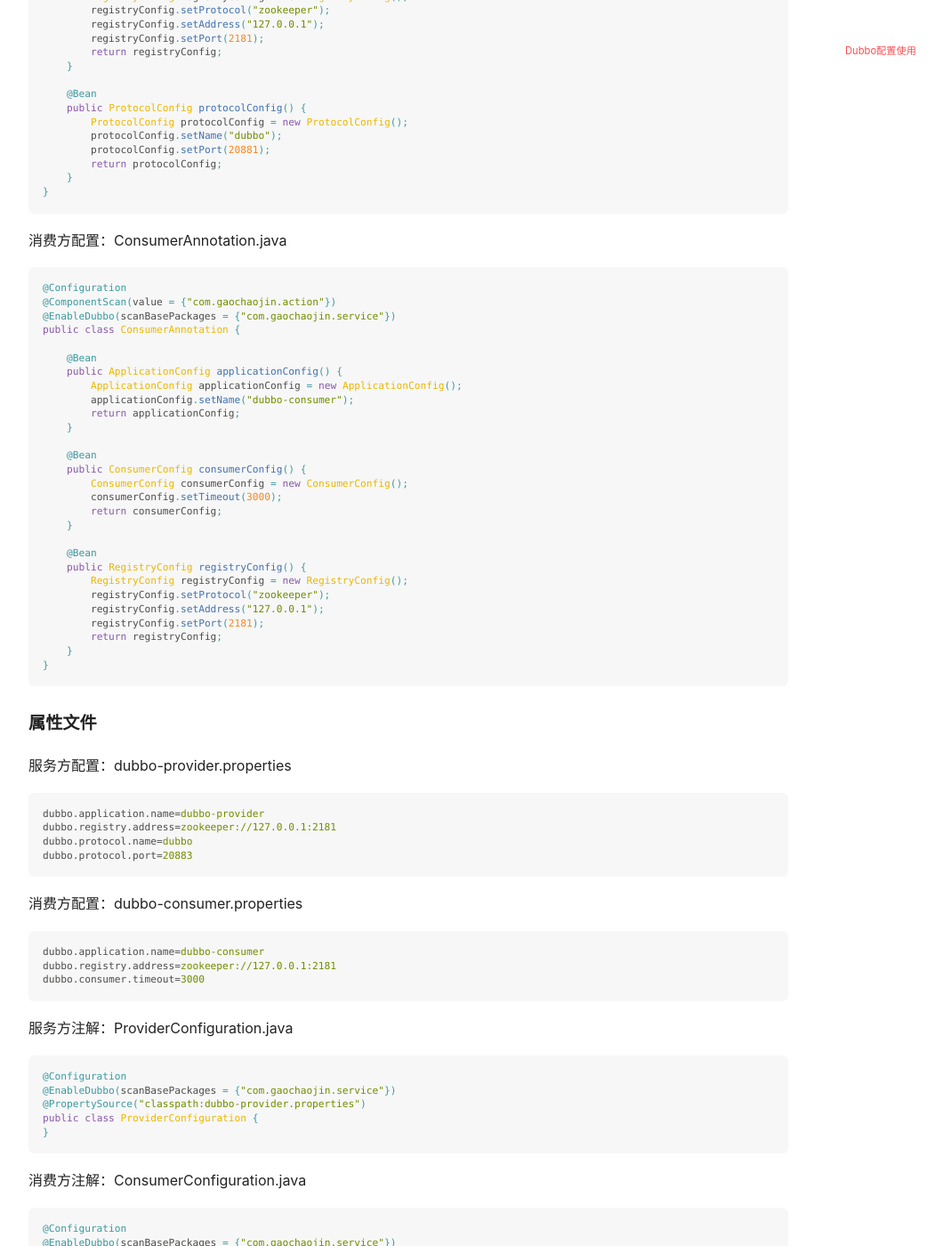
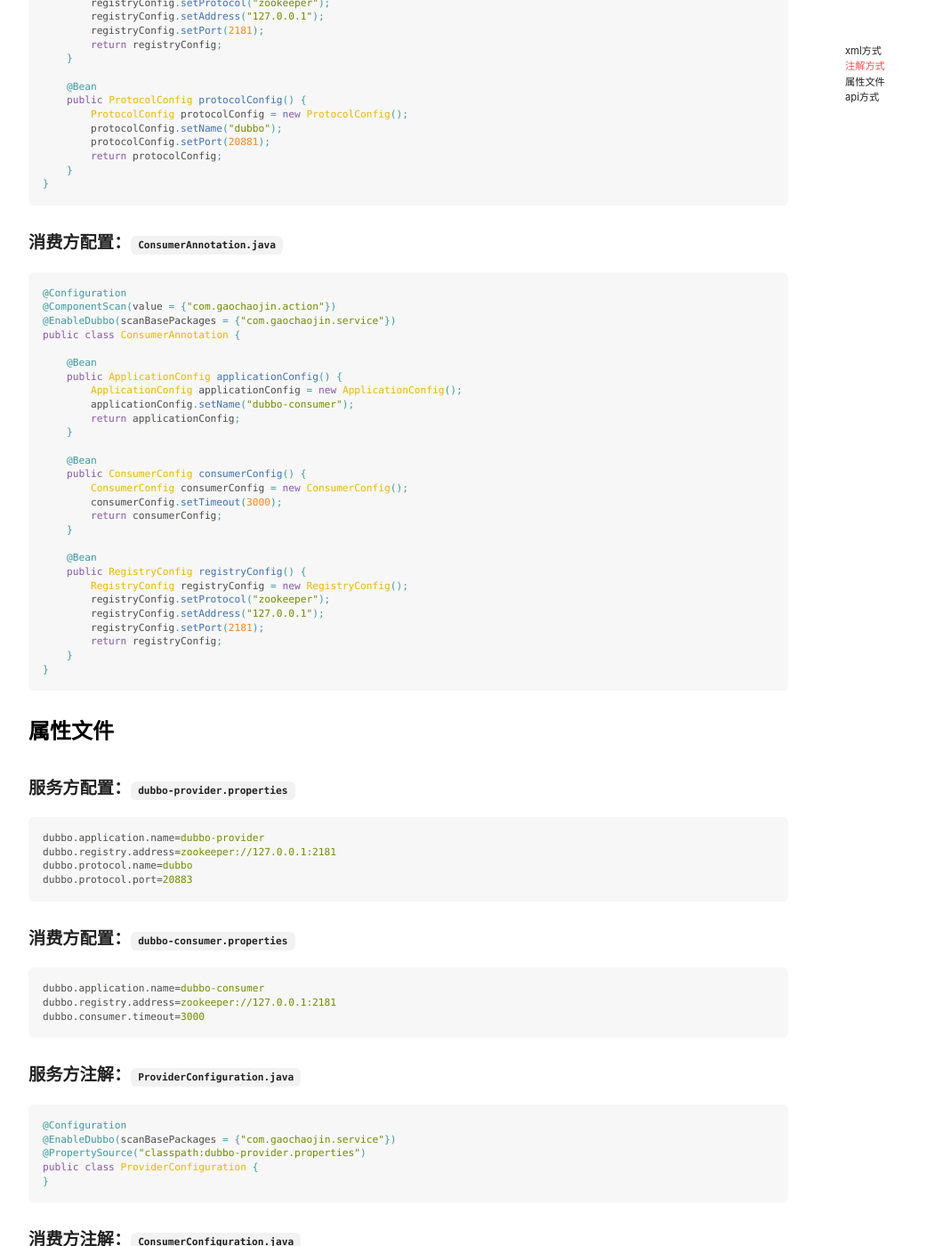
Before and after one commit to javamans/javamans.github.io, a Jekyll site: the page built from _posts/2020-01-14-dubbo.md, in a window 1280 px wide and 1400 px high, scrolled down 1485 px. Shown: the whole window at 89% size, without its empty margins (71-1131 px from the left). Built offline with Jekyll 4.4.1, drawn with Linux system fonts in a browser that asks for light colours; nearby versions of some CDN libraries; some of the changed text lies outside the part shown.

Commit message:
修改标题

````diff
--- a/_posts/2020-01-14-dubbo.md
+++ b/_posts/2020-01-14-dubbo.md
@@ -1,13 +1,11 @@
 ---
-title: Dubbo的基础配置使用
+title: 1.Dubbo的基础配置使用
 tags: dubbo
 ---
 
-### Dubbo配置使用
+### xml方式
 
-#### xml方式
-
-服务方配置文件：dubbo-server.xml
+#### 服务方配置文件：`dubbo-server.xml`
 
 ```xml
 <!--全局配置-->
@@ -30,7 +28,7 @@ tags: dubbo
 <dubbo:service interface="com.gaochaojin.service.OrderService" ref="orderService" protocol="d2"/>
 ```
 
-消费方配置文件：dubbo-client.xml
+#### 消费方配置文件：`dubbo-client.xml`
 
 ```xml
 <dubbo:consumer timeout="3000" />
@@ -42,11 +40,11 @@ tags: dubbo
 <dubbo:reference id="orderService" interface="com.gaochaojin.service.OrderService" />
 ```
 
-#### 注解方式
+### 注解方式
 
 @EnableDubbo 开启Dubbo注解功能，用于扫描并注册bean，其中封装了组件@DubboComponentScan，来扫描 Dubbo的 @Service 注解暴露 Dubbo 服务，以及扫描 Dubbo 的@Reference 字段或者方法注入 Dubbo 服务代理。
 
-服务方配置：ProviderAnnotation.java
+#### 服务方配置：`ProviderAnnotation.java`
 
 ```java
 @Configuration
@@ -86,7 +84,7 @@ public class ProviderAnnotation {
 }
 ```
 
-消费方配置：ConsumerAnnotation.java
+#### 消费方配置：`ConsumerAnnotation.java`
 
 ```java
 @Configuration
@@ -119,9 +117,9 @@ public class ConsumerAnnotation {
 }
 ```
 
-#### 属性文件
+### 属性文件
 
-服务方配置：dubbo-provider.properties
+#### 服务方配置：`dubbo-provider.properties`
 
 ```properties
 dubbo.application.name=dubbo-provider
@@ -130,7 +128,7 @@ dubbo.protocol.name=dubbo
 dubbo.protocol.port=20883
 ```
 
-消费方配置：dubbo-consumer.properties
+#### 消费方配置：`dubbo-consumer.properties`
 
 ```properties
 dubbo.application.name=dubbo-consumer
@@ -138,7 +136,7 @@ dubbo.registry.address=zookeeper://127.0.0.1:2181
 dubbo.consumer.timeout=3000
 ```
 
-服务方注解：ProviderConfiguration.java
+#### 服务方注解：`ProviderConfiguration.java`
 
 ```java
 @Configuration
@@ -148,7 +146,7 @@ public class ProviderConfiguration {
 }
 ```
 
-消费方注解：ConsumerConfiguration.java
+#### 消费方注解：`ConsumerConfiguration.java`
 
 ```java
 @Configuration
@@ -159,9 +157,9 @@ public class ConsumerConfiguration {
 }
 ```
 
-#### api方式
+### api方式
 
-Server.java
+#### `Server.java`
 
 ```java
 ServiceConfig<OrderService> config = new ServiceConfig<>();
@@ -173,7 +171,7 @@ config.setRef(new OrderServiceImpl());
 config.export();
 ```
 
-Client.java
+#### `Client.java`
 
 ```java
 ReferenceConfig<OrderService> reference = new ReferenceConfig<>();
````
Also changed, not shown: _posts/2020-01-01-spring.md (+1 -1 lines), _posts/2020-01-16-dubbo.md (+5 -5 lines).
